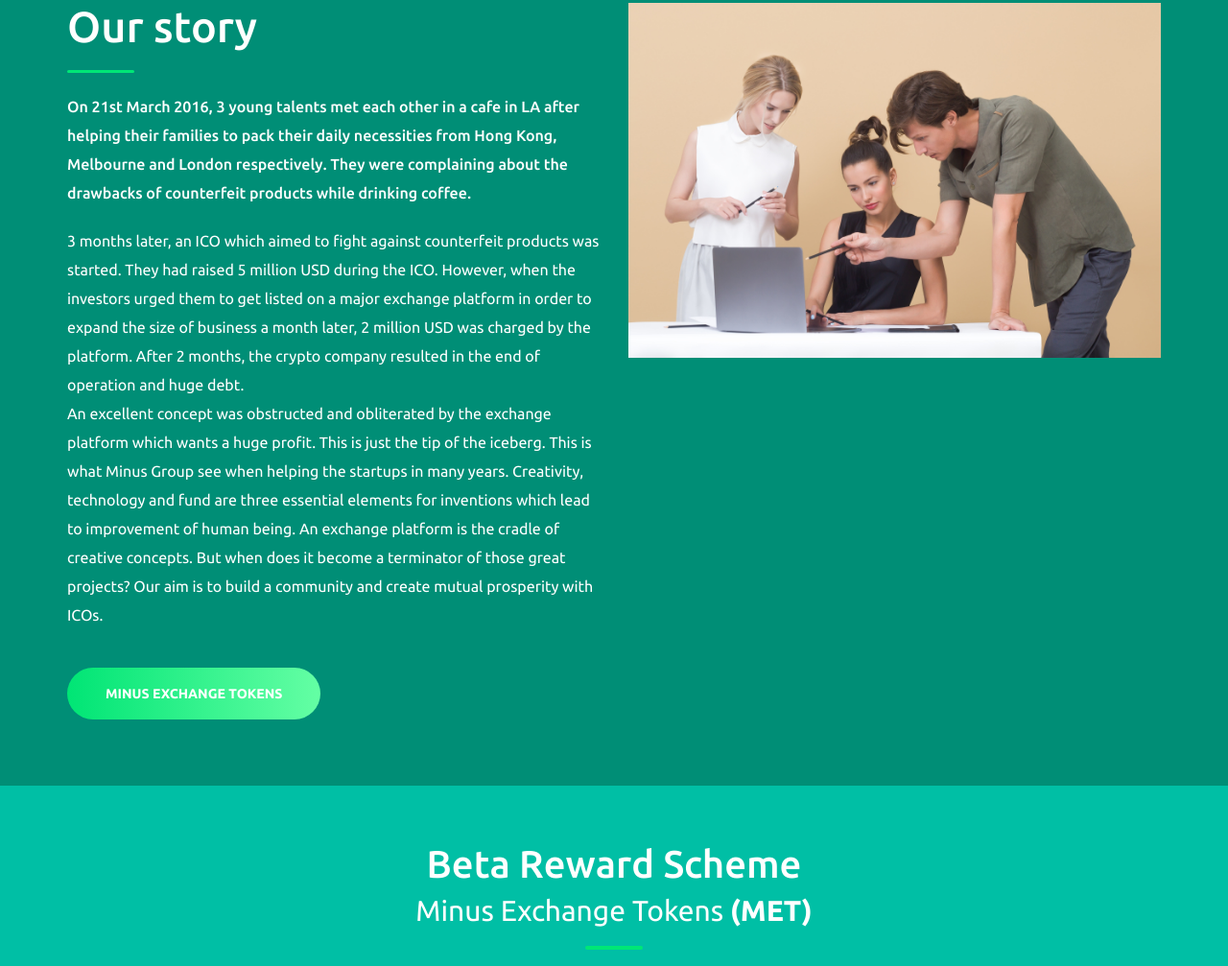
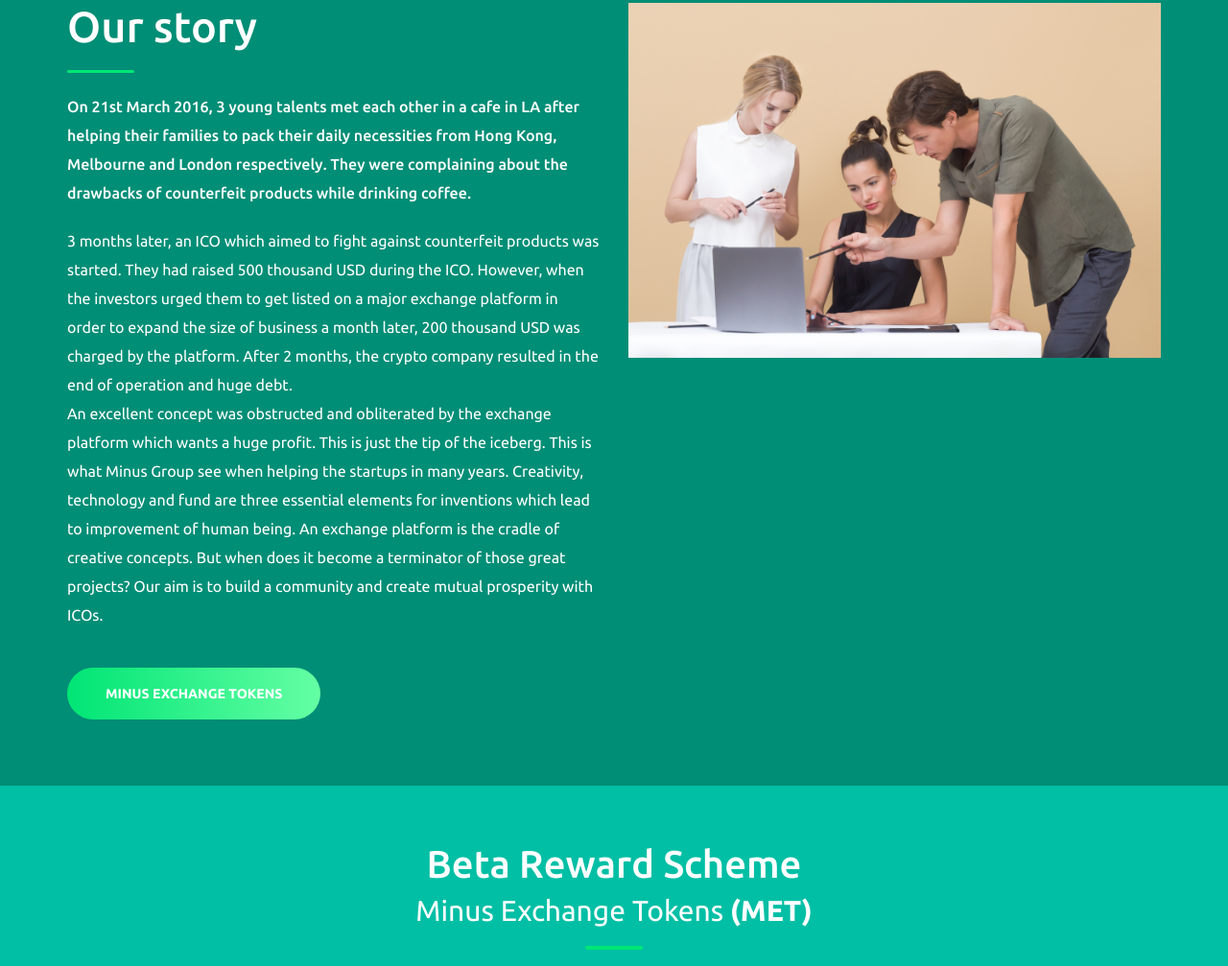
Before and after one commit to Running-VincentW/minus-exchange-frontUI, a plain HTML site: page index.html in a window 1280 px wide. Shown: the part 900-1907 px from the top of the page at 96% size. Drawn offline with nearby package versions, Linux system fonts and the light colour scheme; animation ran at ten frames a second.

Commit message:
little njmber

```diff
--- a/index.html
+++ b/index.html
@@ -150,7 +150,7 @@
                         <span></span>
                         <p class="mb20">On 21st March 2016, 3 young talents met each other in a cafe in LA after helping their families to pack their daily necessities from Hong Kong, Melbourne and London respectively. They were complaining about the drawbacks of counterfeit products while drinking coffee. </p>
 
-                        <p>3 months later, an ICO which aimed to fight against counterfeit products was started. They had raised 5 million USD during the ICO. However, when the investors urged them to get listed on a major exchange platform in order to expand the size of business a month later, 2 million USD was charged by the platform. After 2 months, the crypto company resulted in the end of operation and huge debt.</p>
+                        <p>3 months later, an ICO which aimed to fight against counterfeit products was started. They had raised 500 thousand USD during the ICO. However, when the investors urged them to get listed on a major exchange platform in order to expand the size of business a month later, 200 thousand USD was charged by the platform. After 2 months, the crypto company resulted in the end of operation and huge debt.</p>
 
                         <p>An excellent concept was obstructed and obliterated by the exchange platform which wants a huge profit. This is just the tip of the iceberg. This is what Minus Group see when helping the startups in many years. Creativity, technology and fund are three essential elements for inventions which lead to improvement of human being. An exchange platform is the cradle of creative concepts. But when does it become a terminator of those great projects? Our aim is to build a community and create mutual prosperity with ICOs.</p>
                         <div class="home_btn">
```
